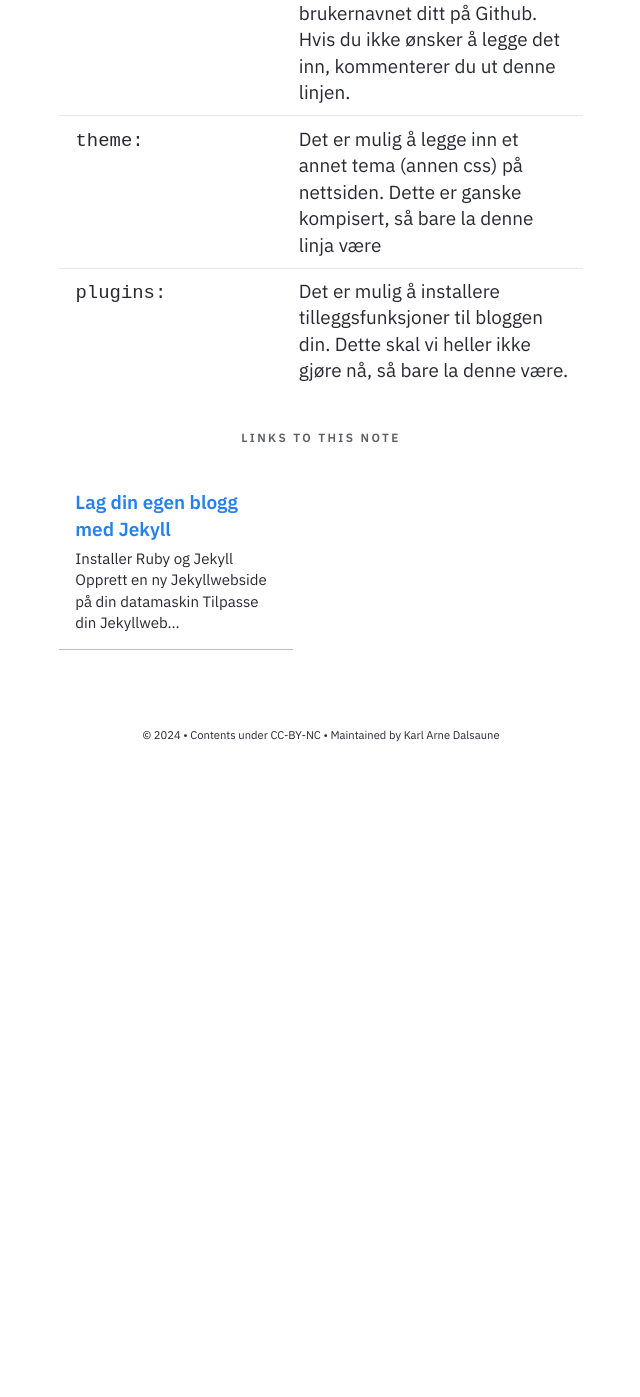
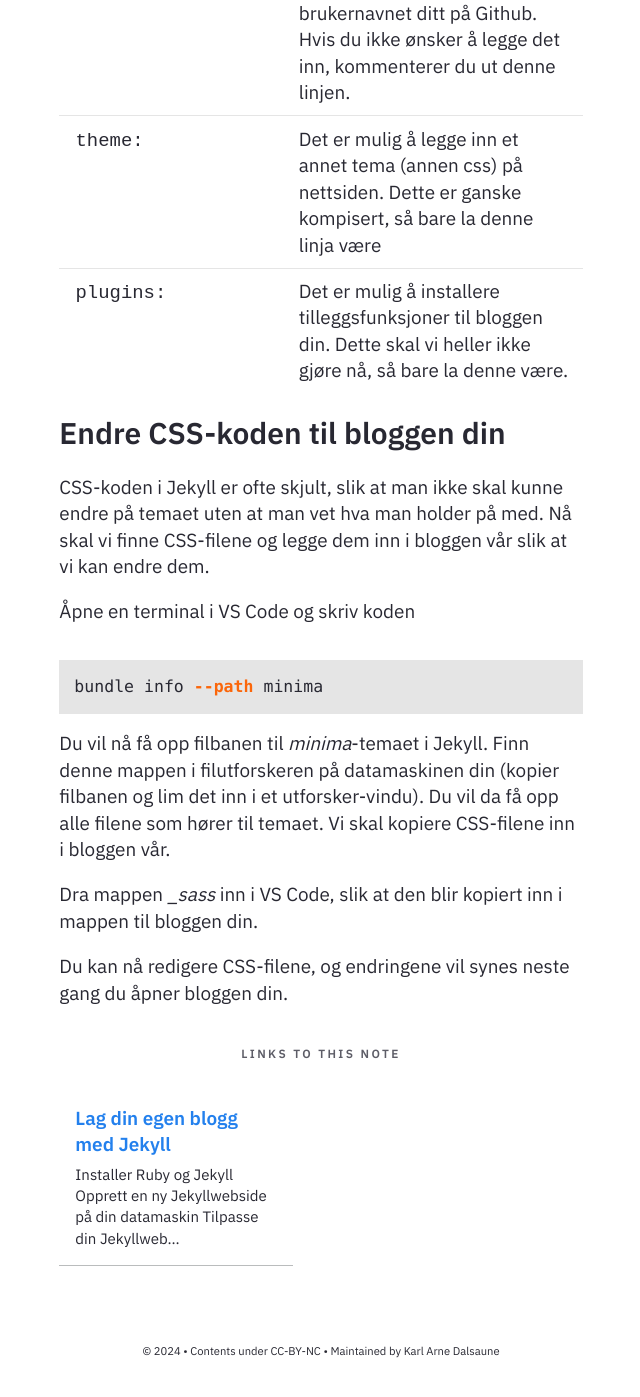
Before and after one commit to Cha-IM/cha-im.github.io, a Jekyll site: the page built from _notes/Public/Utvikling/Jekyll/Tilpasse din Jekyll-webside.md, in a window 1280 px wide and 1400 px high, scrolled down 2948 px. Shown: the top 1397 px of the window, without its empty margins (319-959 px from the left). Built offline with Jekyll 4.4.1, drawn with Linux system fonts in a browser that asks for light colours; before the commit the page ends 3732 px from its top, so only the background shows below that.

Commit message:
feat: updated text

````diff
--- a/_notes/Public/Utvikling/Jekyll/Tilpasse din Jekyll-webside.md
+++ b/_notes/Public/Utvikling/Jekyll/Tilpasse din Jekyll-webside.md
@@ -79,3 +79,18 @@ Linjene som starter med `#` er kommentarer ment for å hjelpe deg å forstå kod
 | `github_username:`  | Her kan du legge inn brukernavnet ditt på Github. Hvis du ikke ønsker å legge det inn, kommenterer du ut denne linjen.                                                            |
 | `theme:`            | Det er mulig å legge inn et annet tema (annen css) på nettsiden. Dette er ganske kompisert, så bare la denne linja være                                                           |
 | `plugins:`          | Det er mulig å installere tilleggsfunksjoner til bloggen din. Dette skal vi heller ikke gjøre nå, så bare la denne være.                                                          |
+
+## Endre CSS-koden til bloggen din
+CSS-koden i Jekyll er ofte skjult, slik at man ikke skal kunne endre på temaet uten at man vet hva man holder på med. Nå skal vi finne CSS-filene og legge dem inn i bloggen vår slik at vi kan endre dem.
+
+Åpne en terminal i VS Code og skriv koden
+
+```sh
+bundle info --path minima
+```
+
+Du vil nå få opp filbanen til *minima*-temaet i Jekyll. Finn denne mappen i filutforskeren på datamaskinen din (kopier filbanen og lim det inn i et utforsker-vindu). Du vil da få opp alle filene som hører til temaet. Vi skal kopiere CSS-filene inn i bloggen vår.
+
+Dra mappen *_sass* inn i VS Code, slik at den blir kopiert inn i mappen til bloggen din.
+
+Du kan nå redigere CSS-filene, og endringene vil synes neste gang du åpner bloggen din.
````
Also changed, not shown: _notes/Public/Utvikling/Utvikling.md (+1 -0 lines).
